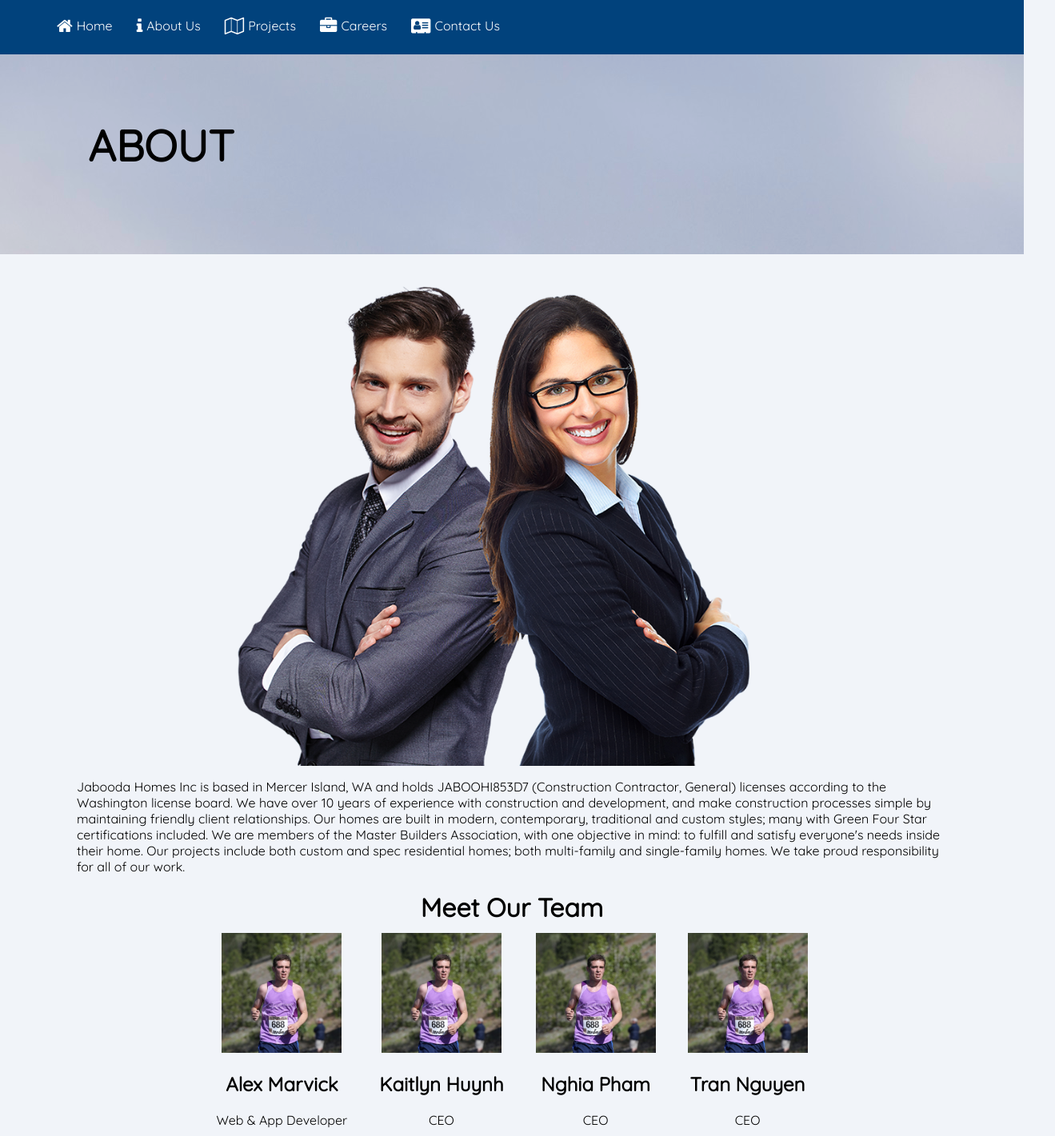
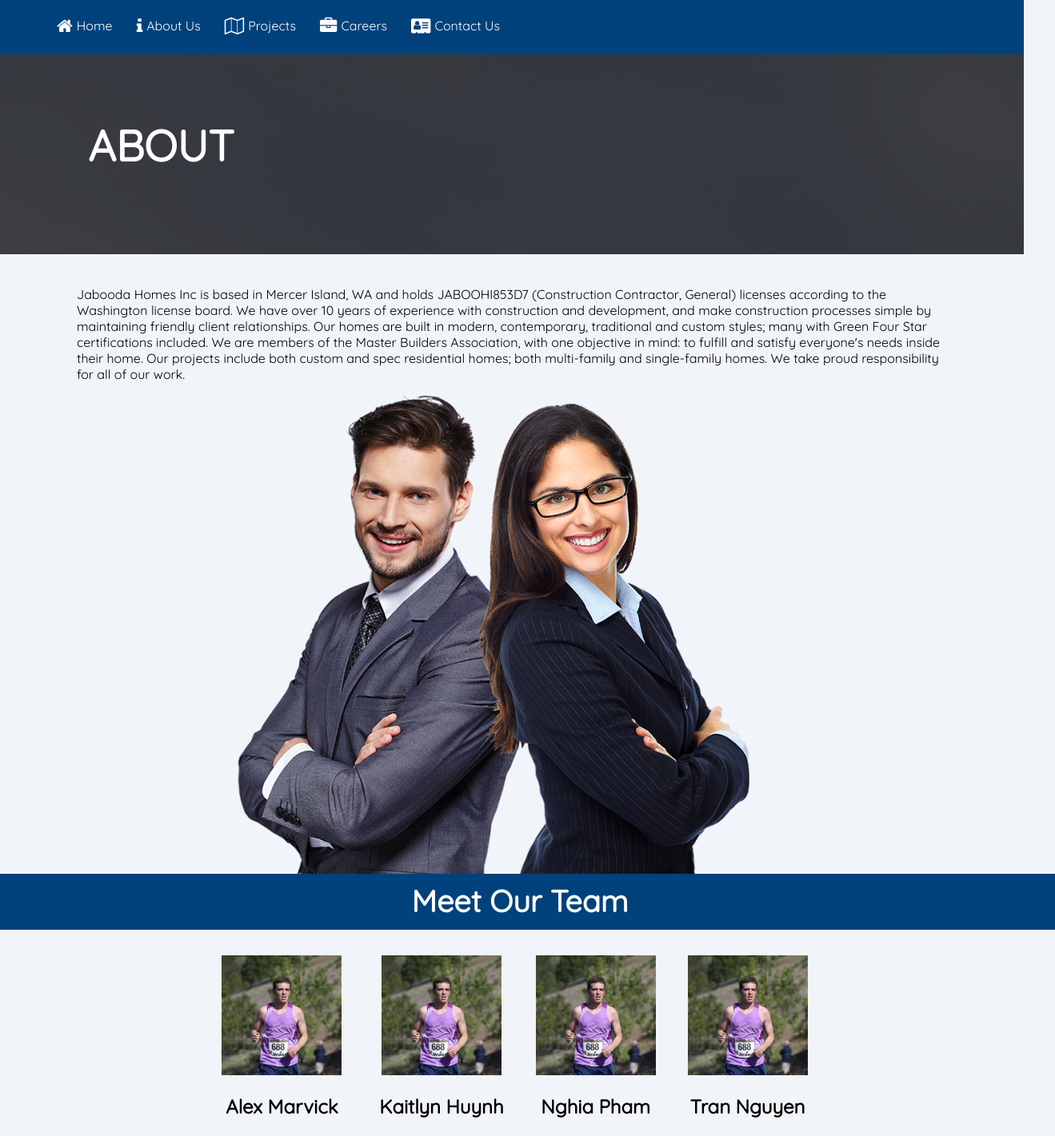
Before and after one commit to genie4viz/react-homepage-template, a React (Create React App) app: page /about in a window 1280 px wide. Shown: the top 1421 px of the page at 80% size, 1319 px wide, since content can reach past the window. Built offline with nearby package versions, Linux system fonts and the light colour scheme.

Commit message:
About design improvements, put banner for pages

```diff
--- a/src/App.js
+++ b/src/App.js
@@ -29,7 +29,7 @@ class App extends Component {
           </div>
         </Router>
 
-        <footer className = 'App-footer'>
+        <footer className="App-footer">
           <Footer/>
         </footer>
       </div>
--- a/src/js/components/about/about.js
+++ b/src/js/components/about/about.js
@@ -29,7 +29,6 @@ class About extends Component {
         />
 
         <div className = 'pageContent'>
-          <img id="backToBackImg" src={require("../../../images/Executive.png")} height="600px"/>
 
           <p>
             Jabooda Homes Inc is based in Mercer Island, WA and holds JABOOHI853D7 (Construction Contractor, General) licenses according to the Washington license board.
@@ -40,9 +39,12 @@ class About extends Component {
           </p>
 
           <div id="theTeam">
-            <h1>
-              Meet Our Team
-            </h1>
+            <img id="backToBackImg" src={require("../../../images/Executive.png")} height="600px"/>
+            <div id="aboutBanner">
+              <h1>
+                Meet Our Team
+              </h1>
+            </div>
 
             <ul>
               {StaffData.map(sd => {
--- a/src/js/components/careers/careers.js
+++ b/src/js/components/careers/careers.js
@@ -4,13 +4,18 @@
 import React, { Component, StartupActions } from 'react'
 import CareerData from '../../../data/careers.json'
 
+import PageBanner from '../pageBanner'
 
 class Careers extends Component {
   // Displaying all careers
   render(props) {
     return (
-      <div className = 'careersComponent'>
-        <h1>CAREERS</h1>
+      <div>
+        <PageBanner
+          header="CAREERS"
+          image="house4.jpg"
+        />
+        <div className="pageContent careersComponent">
           {CareerData.map((careerDetail, index) => {
             return (
               <div>
@@ -24,6 +29,7 @@ class Careers extends Component {
             )
           })}
         </div>
+      </div>
     )
   }
 }
--- a/src/js/components/contactus/contactus.js
+++ b/src/js/components/contactus/contactus.js
@@ -3,6 +3,8 @@
 
 import React, { Component, StartupActions } from 'react'
 import axios from 'axios'
+
+import PageBanner from '../pageBanner'
 
 // Design
 import Input from '@material-ui/core/Input';
@@ -50,12 +52,17 @@ class Contactus extends Component {
 
   render() {
     return (
-      <div className = 'contactUsComponent'>
-        <h1>Contact Us</h1>
+      <div>
+        <PageBanner
+          header="CONTACT US"
+          image="house4.jpg"
+        />
 
+        <div className="pageContent contactUsComponent">
+          <p>* = Required</p><br/><br/>
           <form onSubmit = {this.handleSubmit}>
             <FormLabel>
-            Name <br/>
+              Name*<br/>
               <Input
                 type="text"
                 name="name"
@@ -68,7 +75,7 @@ class Contactus extends Component {
             <br/><br/>
 
             <FormLabel>
-            Email <br/>
+              Email*<br/>
               <Input
                 type="email"
                 name="email"
@@ -79,7 +86,7 @@ class Contactus extends Component {
             <br/><br/>
 
             <FormLabel>
-            Message <br/>
+              Message*<br/>
               <textarea
                 name="message"
                 rows="20"
@@ -89,9 +96,9 @@ class Contactus extends Component {
             </FormLabel>
 
             <br/><br/>
-
             <Button type="submit">Send</Button>
           </form>
+        </div>
       </div>
     )
   }
--- a/src/stylesheets/about.scss
+++ b/src/stylesheets/about.scss
@@ -1,3 +1,5 @@
+$color-jabooda-blue: #01427c;
+
 #backToBackImg {
     display: block;
     margin: 0px auto;
@@ -5,6 +7,23 @@
 
 #theTeam {
     text-align: center;
+
+    #aboutBanner {
+        height: 70px;
+        margin-right: -250px;
+
+        position: relative;
+        top: -26px;
+        left: -115px;
+        background-color: $color-jabooda-blue;
+        color: white;
+
+        h1 {
+            position: relative;
+            top: 10px;
+            font-size: 38px;
+        }
+    }
 
     ul {
         padding: 0;
--- a/src/stylesheets/pageBanner.scss
+++ b/src/stylesheets/pageBanner.scss
@@ -1,4 +1,5 @@
 .pageBannerContainer {
+    background-color: black;
     height: 250px;
     width: 100%;
     overflow: hidden;
@@ -10,5 +11,11 @@
         margin: 80px;
         left: 30px;
         font-size: 54px;
+        z-index: 9999;
+        color: white;
+    }
+
+    img {
+        opacity: 0.3;
     }
 }
```
Lines whose indentation alone changed are shown as unchanged.
